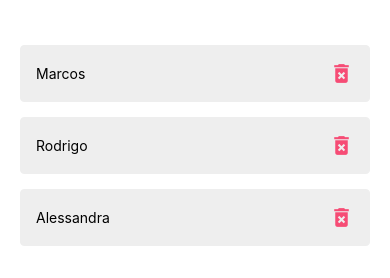
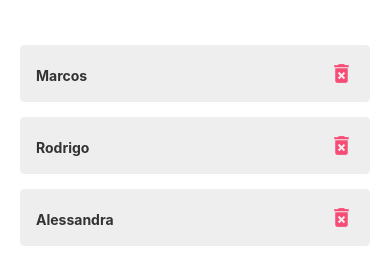
Before and after one commit to MarcosSilva13/App-ToDoList, a React Native app: screen / in a window 390 px wide. Shown: the top 278 px of the page. Built offline with nearby package versions, Linux system fonts and the light colour scheme.

Commit message:
Editando textos da lista

```diff
--- a/App.js
+++ b/App.js
@@ -6,16 +6,24 @@ import {
   TextInput,
   TouchableOpacity,
   FlatList,
+  KeyboardAvoidingView,
+  Platform
 } from "react-native";
 
 import { Ionicons, MaterialIcons } from "@expo/vector-icons";
 
 export default function App() {
-  const [task, setTask] = useState(["Marcos", "Rodrigo", "Alessandra"]);
+  const [task, setTask] = useState(["Marcos", "Rodrigo", "Alessandra",]);
   const [newTask, setNewTaks] = useState("");
 
   return (
     <>
+    <KeyboardAvoidingView
+      keyboardVerticalOffset={0}
+      behavior="padding"
+      style={{ flex: 1}}
+      enabled={Platform.OS === 'ios'}
+      >
       <View style={styles.container}>
         <View style={styles.Body}>
           <FlatList
@@ -25,7 +33,7 @@ export default function App() {
             showsVerticalScrollIndicator={false}
             renderItem={({ item }) => (
               <View style={styles.ContainerView}>
-                <Text>{item}</Text>
+                <Text style={styles.Texto}>{item}</Text>
                 <TouchableOpacity>
                   <MaterialIcons
                     name="delete-forever"
@@ -50,6 +58,7 @@ export default function App() {
           </TouchableOpacity>
         </View>
       </View>
+      </KeyboardAvoidingView>
     </>
   );
 }
@@ -110,5 +119,12 @@ const styles = StyleSheet.create({
     justifyContent: "space-between",
     borderWidth: 1,
     borderColor: "#eee",
+  },
+  Texto: {
+    fontSize: 14,
+    color: "#333",
+    fontWeight: "bold",
+    marginTop: 4,
+    textAlign: "center"
   }
 });
--- a/package.json
+++ b/package.json
@@ -15,7 +15,9 @@
     "react": "17.0.2",
     "react-dom": "17.0.2",
     "react-native": "0.68.2",
-    "react-native-web": "0.17.7"
+    "react-native-web": "0.17.7",
+    "webpack-dev-server": "~3.11.0",
+    "@expo/webpack-config": "~0.16.2"
   },
   "devDependencies": {
     "@babel/core": "^7.12.9"
```
Also changed, not shown: 1 other file (tests, documents, lock files or other folders).
